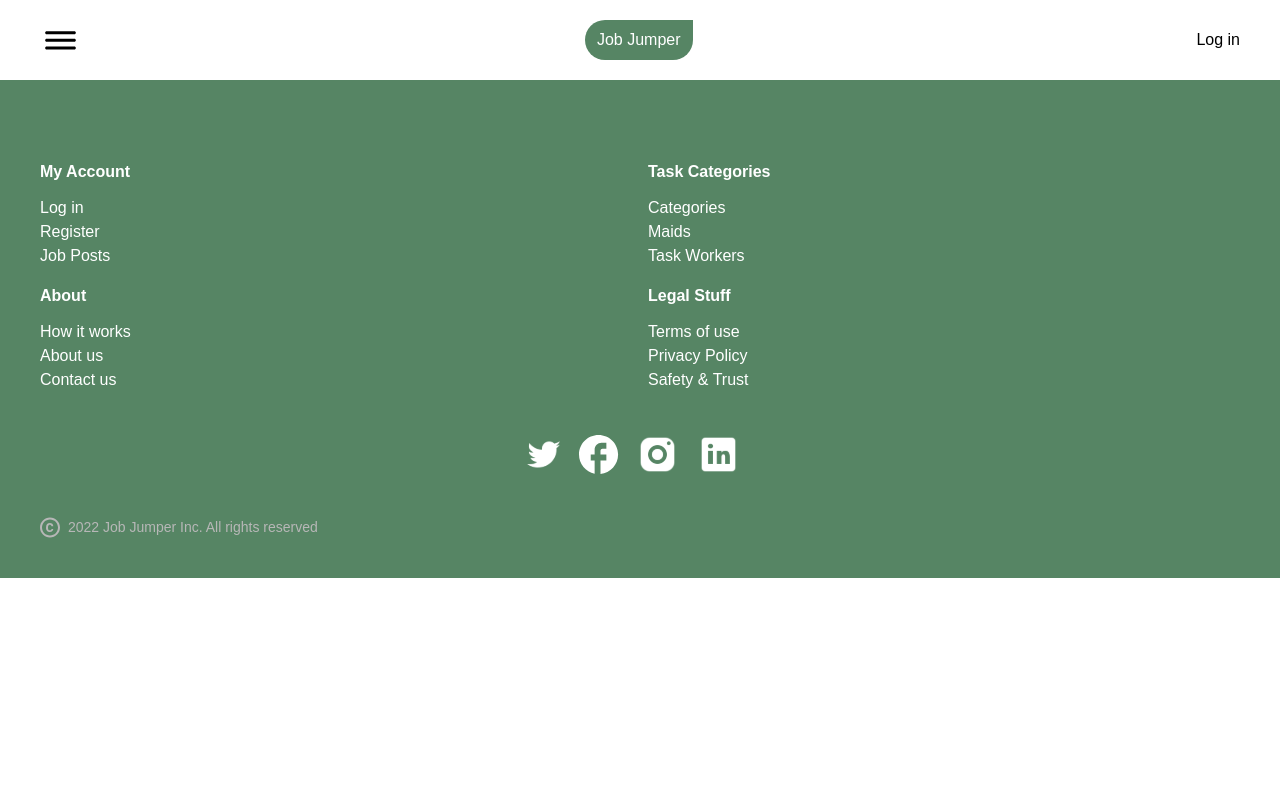
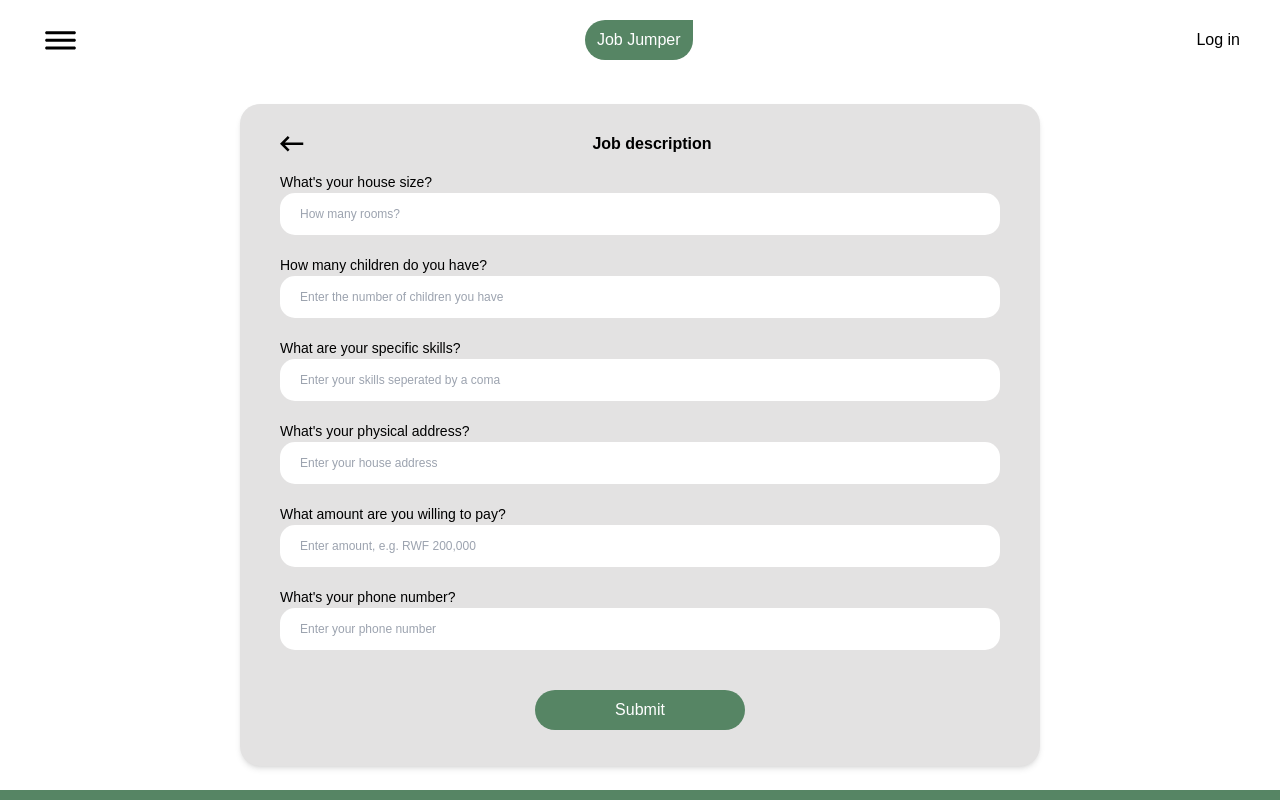
Before and after one commit to Oden28/bakame-maids, a React (Create React App) app: page /maids/maid/form in a window 1280 px wide. Shown: the top 800 px of the page. Built offline with nearby package versions, Linux system fonts and the light colour scheme; the HTML template or start-up script is replaced by a standard one.

Commit message:
design of form for maids complete.

```diff
--- a/src/components/Content/Maid/index.jsx
+++ b/src/components/Content/Maid/index.jsx
@@ -8,7 +8,7 @@ import arrowLeft from "../../../assets/images/arrowLeft.svg";
 const Maid = () => {
   return (
     <div className="flex justify-center">
-      <div className="mx-4 px-8 pt-5 bg-green rounded-[20px] pb-10 mb-10 md:max-w-[1000px]">
+      <div className="mx-4 px-8 pt-5 bg-green rounded-[20px] pb-10 mb-10 md:max-w-[1000px] shadow-md">
         <div className="flex flex-row justify-between">
           <img src={arrowLeft} alt="arrowLeft" />
           <p className="text-white font-semibold">Profile</p>
--- /dev/null
+++ b/src/components/Content/MaidForm/Form.jsx
@@ -0,0 +1,16 @@
+import React from "react";
+
+const Form = ({ form_info }) => {
+  return (
+    <div className="mb-5">
+      <p className="text-[14px]">{form_info.question}</p>
+      <input
+        className="bg-white rounded-[15px] w-full py-3 px-5 text-[12px]"
+        type="text"
+        placeholder={form_info.placeholder}
+      />
+    </div>
+  );
+};
+
+export default Form;
--- /dev/null
+++ b/src/components/Content/MaidForm/index.jsx
@@ -0,0 +1,68 @@
+import React from "react";
+import Form from "./Form";
+
+import arrowLeftDark from "../../../assets/images/arrowLeftDark.svg";
+
+const MaidForm = () => {
+  return (
+    <div className="flex justify-center">
+      <div className="mx-4 my-6 px-10 py-4 bg-gray rounded-[20px] shadow-md max-w-[800px] grow">
+        {/* Header */}
+        <div className="flex flex-row justify-between items-center font-semibold mb-4 mt-3">
+          <div>
+            <img src={arrowLeftDark} alt="arrowLeft" />
+          </div>
+          <div>Job description</div>
+          <div></div>
+        </div>
+        {/* Questions*/}
+        <div className="mb-10">
+          {form_info.map((info) => (
+            <Form key={info.id} form_info={info} />
+          ))}
+        </div>
+        {/* Submit button */}
+        <div className="flex justify-center mb-5">
+          <div className="bg-green rounded-[20px] py-2 px-20 text-white">
+            Submit
+          </div>
+        </div>
+      </div>
+    </div>
+  );
+};
+
+export default MaidForm;
+
+const form_info = [
+  {
+    id: 1,
+    question: "What's your house size?",
+    placeholder: "How many rooms?",
+  },
+  {
+    id: 2,
+    question: "How many children do you have?",
+    placeholder: "Enter the number of children you have",
+  },
+  {
+    id: 3,
+    question: "What are your specific skills?",
+    placeholder: "Enter your skills seperated by a coma",
+  },
+  {
+    id: 4,
+    question: "What's your physical address?",
+    placeholder: "Enter your house address",
+  },
+  {
+    id: 5,
+    question: "What amount are you willing to pay?",
+    placeholder: "Enter amount, e.g. RWF 200,000",
+  },
+  {
+    id: 6,
+    question: "What's your phone number?",
+    placeholder: "Enter your phone number",
+  },
+];
--- a/src/components/Content/index.jsx
+++ b/src/components/Content/index.jsx
@@ -2,7 +2,7 @@ import React from "react";
 import HomePage from "./HomePage";
 import Maids from "./Maids";
 import Maid from "./Maid";
-
+import MaidForm from "./MaidForm";
 import { Route, Routes } from "react-router-dom";
 
 const Content = () => {
@@ -12,6 +12,7 @@ const Content = () => {
         <Route path="/" element={<HomePage />} />
         <Route path="/maids" element={<Maids />} />
         <Route path="/maids/maid" element={<Maid />} />
+        <Route path="/maids/maid/form" element={<MaidForm />} />
       </Routes>
     </div>
   );
```
Also changed, not shown: src/assets/images/arrowLeftDark.svg (added).
